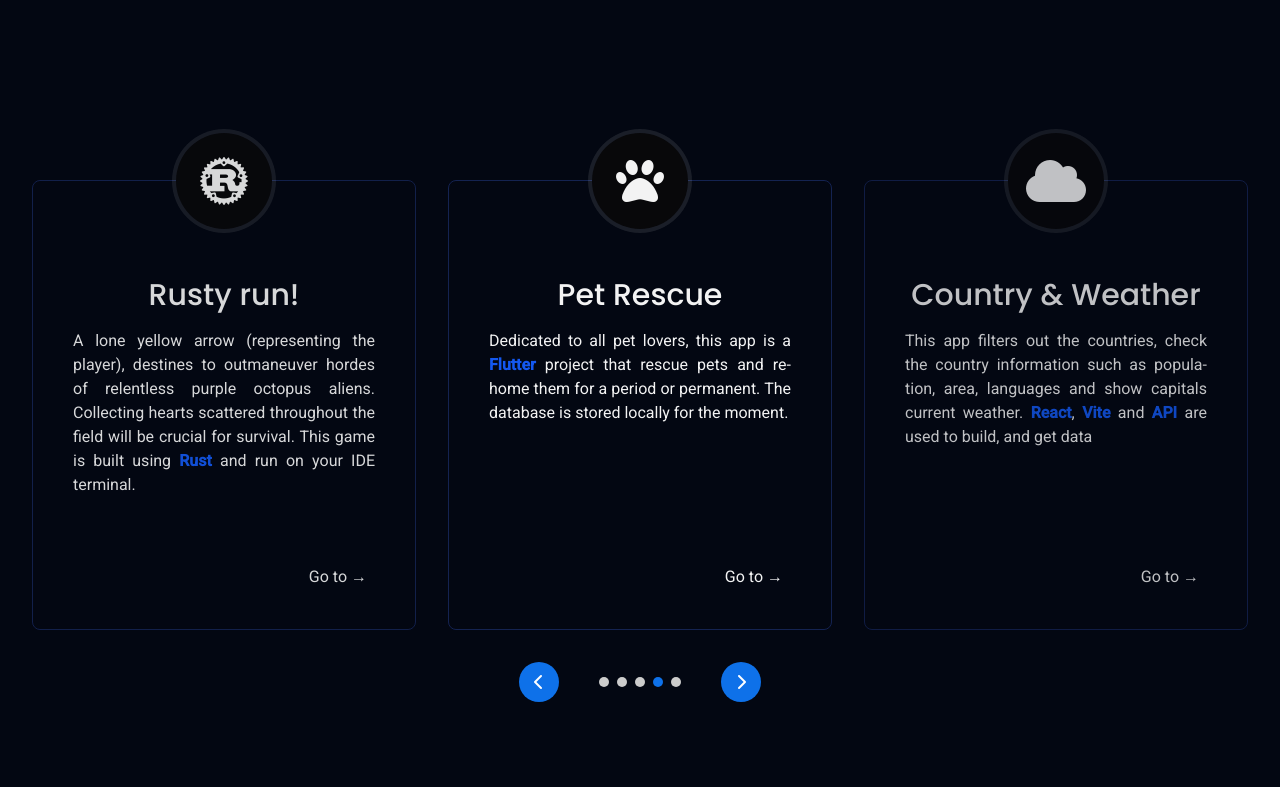
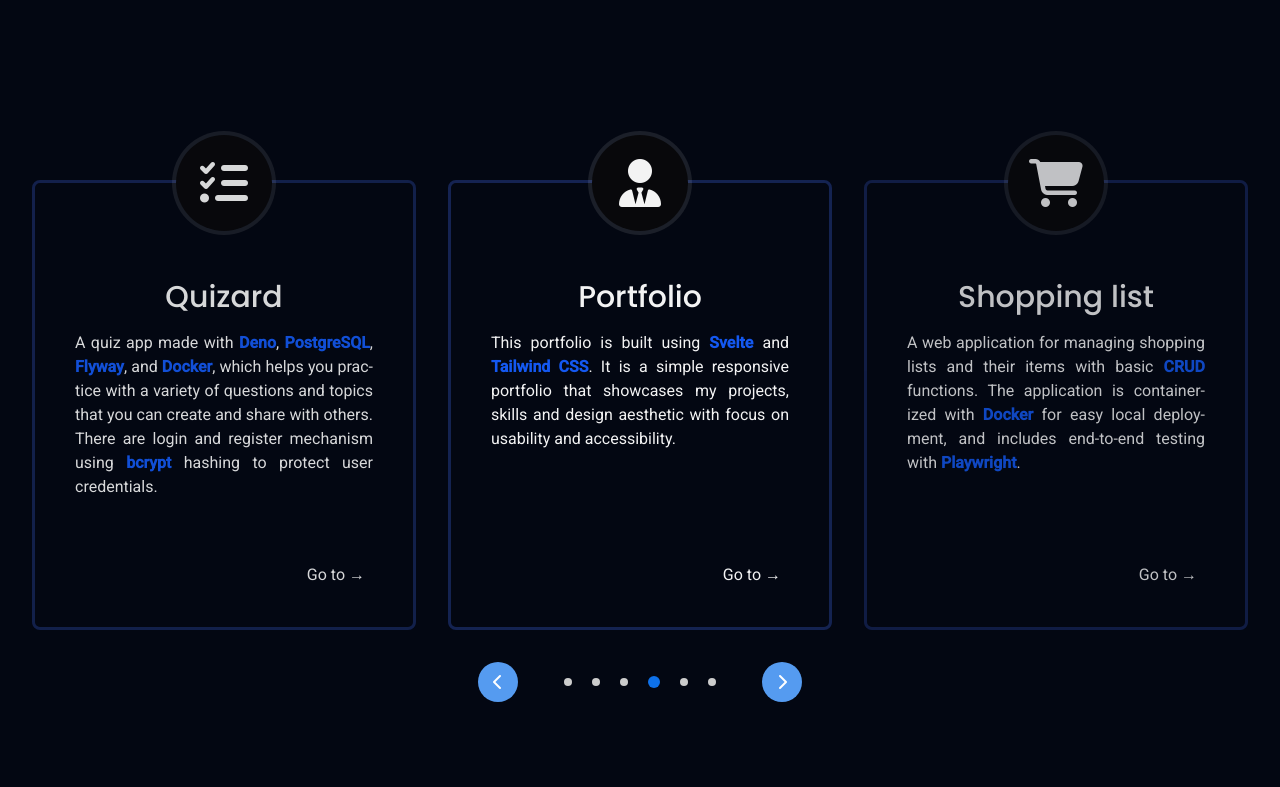
Before and after one commit to mitiqttg/Portfolio-svelte, a SvelteKit app: page / in a window 1280 px wide. Shown: the part 1113-1900 px from the top of the page. Built offline with nearby package versions, Linux system fonts and the light colour scheme.

Commit message:
modify project container

```diff
--- a/src/app.css
+++ b/src/app.css
@@ -204,9 +204,9 @@
     margin: 0 1rem; /* Add horizontal margin if needed */
   }
 
-  /* Keep all other existing styles the same */
+  /* Improved navigation buttons */
 .carousel-btn {
-    background: #0e71e9;
+    background: #559bf0;
     color: white;
     border: none;
     border-radius: 50%;
@@ -217,30 +217,67 @@
     align-items: center;
     justify-content: center;
     cursor: pointer;
-    transition: all 0.01s ease;
+    transition: all 0.3s ease;
+    position: relative;
+    overflow: hidden;
 }
 
-  .carousel-btn:hover {
-    background: #0a5bbf;
-    transform: scale(1.1);
-    padding: 5px;
-
+.carousel-btn::after {
+    content: '';
+    position: absolute;
+    top: 0;
+    left: 0;
+    width: 100%;
+    height: 100%;
+    background: rgba(255, 255, 255, 0.2);
+    transform: scale(0);
+    border-radius: 50%;
+    transition: transform 0.3s ease;
 }
 
-  .carousel-btn:disabled {
-    opacity: 0.5;
-    /* cursor: not-allowed; */
+.carousel-btn:hover::after {
+    transform: scale(1);
+}
+
+.carousel-btn:active {
+    transform: scale(0.95);
+}
+
+/* Enhanced dot navigation */
+.dot-container {
+    padding: 6px;
+    cursor: pointer;
+    display: flex;
+    align-items: center;
+    justify-content: center;
+    background: transparent;
+    border: none;
+    outline: none;
 }
 
 .dot {
-    width: 10px;
-    height: 10px;
+    width: 8px;
+    height: 8px;
     border-radius: 50%;
     background: #ccc;
-    cursor: pointer;
-    transition: all 0.3s ease;
+    transition: all 0.3s cubic-bezier(0.25, 0.46, 0.45, 0.94);
 }
 
 .dot.active {
     background: #0e71e9;
+    width: 12px;
+    height: 12px;
 }
+
+.carousel-dots {
+    display: flex;
+    gap: 0.5rem;
+    margin: 0 1rem;
+    align-items: center;
+}
+
+/* Smooth sliding animation */
+.carousel-track {
+    will-change: transform;
+    transition: transform 0.6s cubic-bezier(0.25, 0.46, 0.45, 0.94);
+}
--- a/src/components/Main.svelte
+++ b/src/components/Main.svelte
@@ -100,6 +100,7 @@
     }
 
     return displayProjects;
+
   }
 
   // Calculate transform value based on position
@@ -111,9 +112,14 @@
     return `translateX(calc(${offset}% + ${position * gap}rem))`;
   }
 
+function pauseRotation() {
+    if (autoRotateInterval) {
+        clearInterval(autoRotateInterval);
+        autoRotateInterval = null;
+    }
+}
 
 function resumeRotation() {
-    isHovering = false;
     if (!autoRotateInterval && !isHovering) {
         autoRotateInterval = setInterval(nextProject, autoSlideDuration);
     }
@@ -127,7 +133,7 @@
     autoRotateInterval = setInterval(nextProject, autoSlideDuration);
 
     return () => {
-      clearInterval(autoRotateInterval);
+        pauseRotation();
         window.removeEventListener('resize', updateVisibleProjects);
     };
 });
@@ -276,9 +282,10 @@
         <div class="carousel-dots">
           {#each projects as _, index}
             <button
-              class="dot {currentIndex === index ? 'active' : ''}"
+              class="dot-container"
               aria-label={`Go to project ${index + 1}`}
               on:click={() => goToProject(index)}>
+              <div class="dot {currentIndex === index ? 'active' : ''}"></div>
             </button>
           {/each}
         </div>
--- a/src/components/Step.svelte
+++ b/src/components/Step.svelte
@@ -5,7 +5,7 @@
 <a
     href={step.href}
     target="_blank"
-    class="step-item p-2 sm:p-6 md:p-8 flex flex-col gap-4 rounded-lg border border-solid border-blue-950 text-center cursor-pointer group hover:border-blue-600 duration-200 relative"
+    class="step-item p-2 sm:p-6 md:p-8 flex flex-col gap-4 rounded-lg border-3 border-solid border-blue-950 text-center cursor-pointer group hover:border-blue-600 duration-200 relative"
 >
     <div
         class="bg-zinc-950 grid place-items-center p-2 absolute -top-12 left-1/2 -translate-x-1/2 w-16 h-16 sm:w-20 sm:h-20 md:w-24 md:h-24 rounded-full overflow-visible"
```
Also changed, not shown: src/lib/projects.js. Lines whose indentation alone changed are shown as unchanged.
